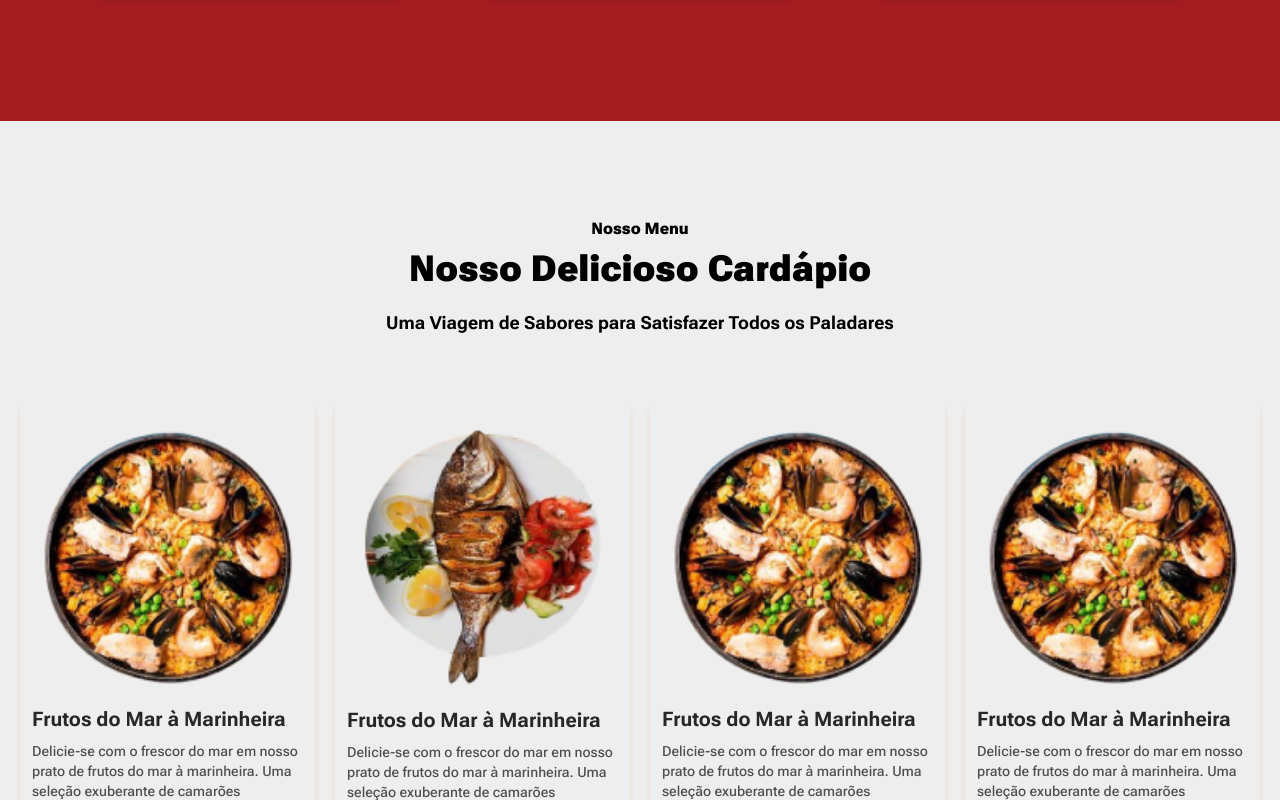
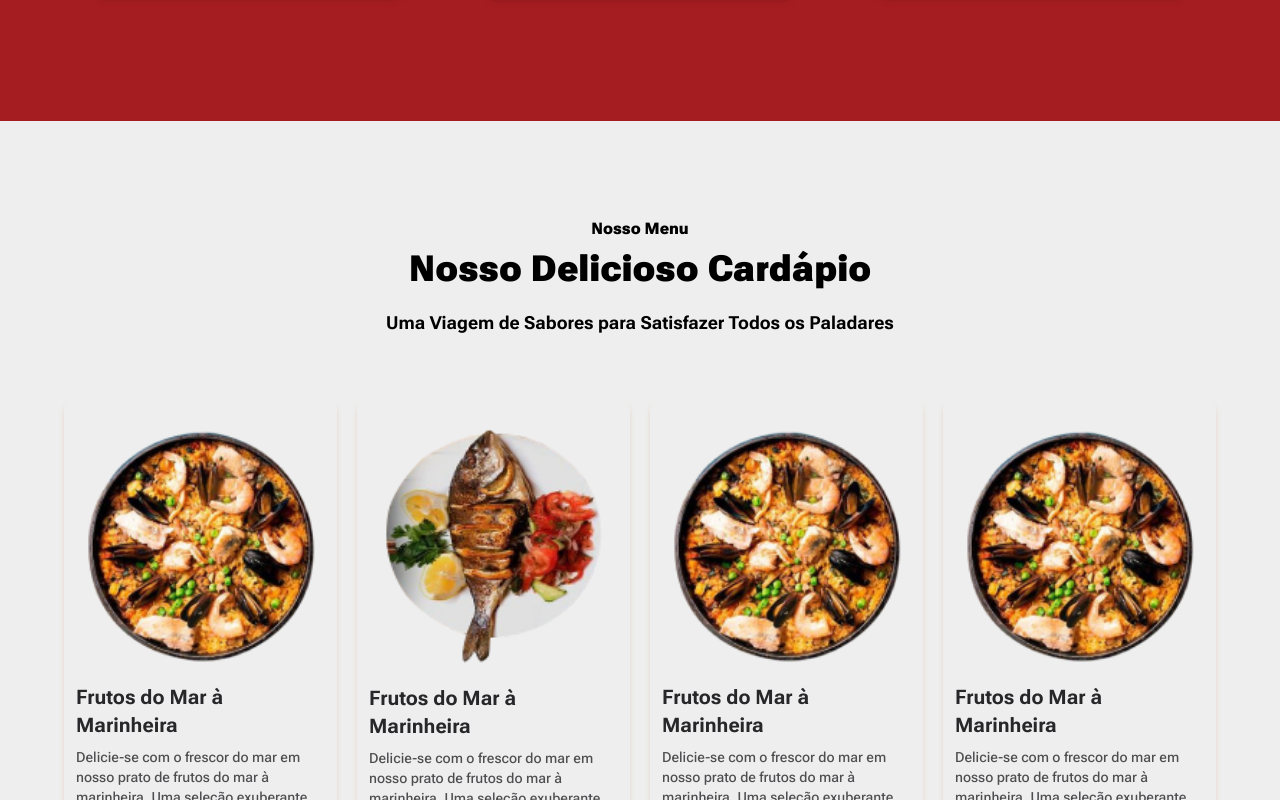
Before and after one commit to DevWeDesc/Vadao, a Next.js app: page / in a window 1280 px wide. Shown: the part 2000-2800 px from the top of the page. Built offline with nearby package versions, Linux system fonts and the light colour scheme.

Commit message:
Arramndo padding

```diff
--- a/src/components/FeaturedDishes.tsx
+++ b/src/components/FeaturedDishes.tsx
@@ -20,7 +20,7 @@ export const FeaturedDishes = () => {
           </p>
         </div>
       </div>
-      <div className="flex items-center pb-24 justify-center mt-9 px-24">
+      <div className="flex items-center pb-24 justify-center mt-9 lg:px-24">
         <SwiperFeatured />
       </div>
     </div>
--- a/src/components/Menu.tsx
+++ b/src/components/Menu.tsx
@@ -19,7 +19,7 @@ export const Menu = () => {
   };
 
   return (
-    <div className="py-24 px-5 flex flex-col items-center">
+    <div className="py-24 px-5 flex flex-col items-center lg:px-16">
       <div className="text-center flex flex-col gap-5">
         <div className="flex flex-col gap-2">
           <p className="text-base font-black">Nosso Menu</p>
```
